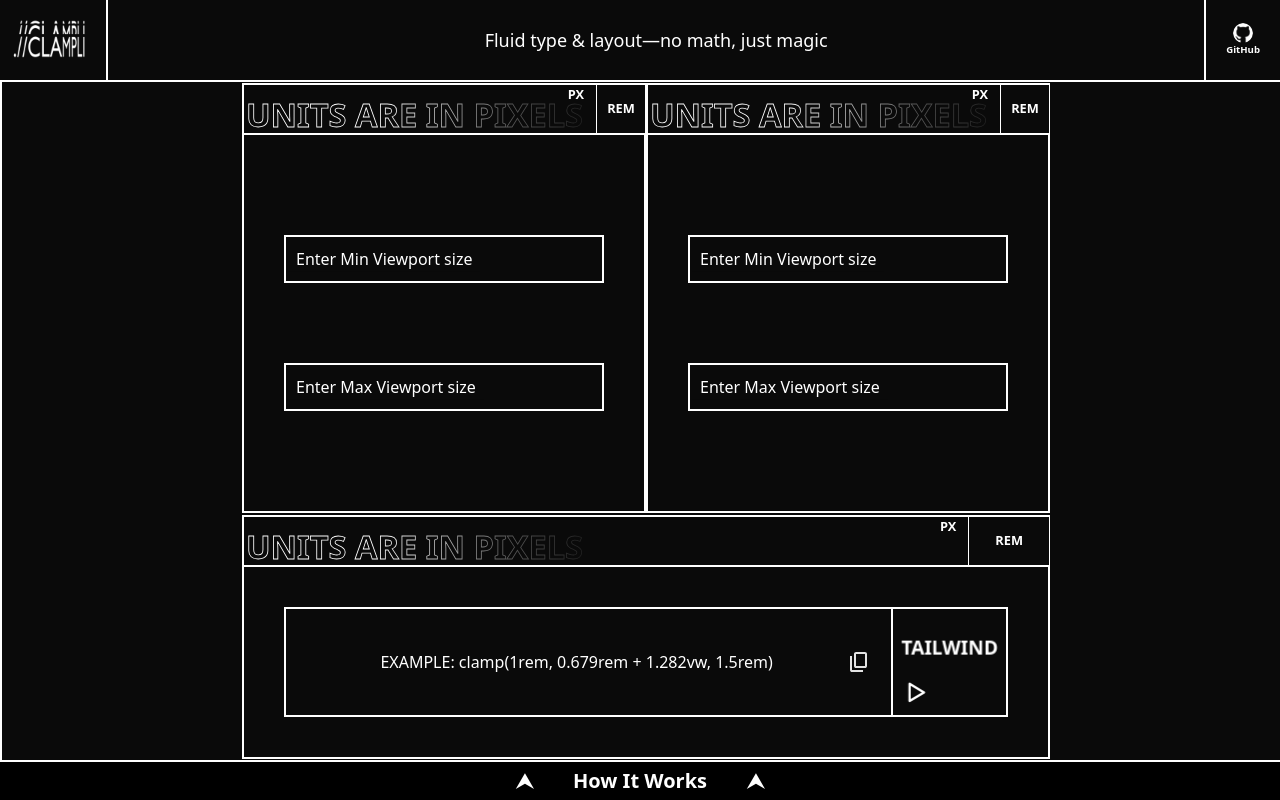
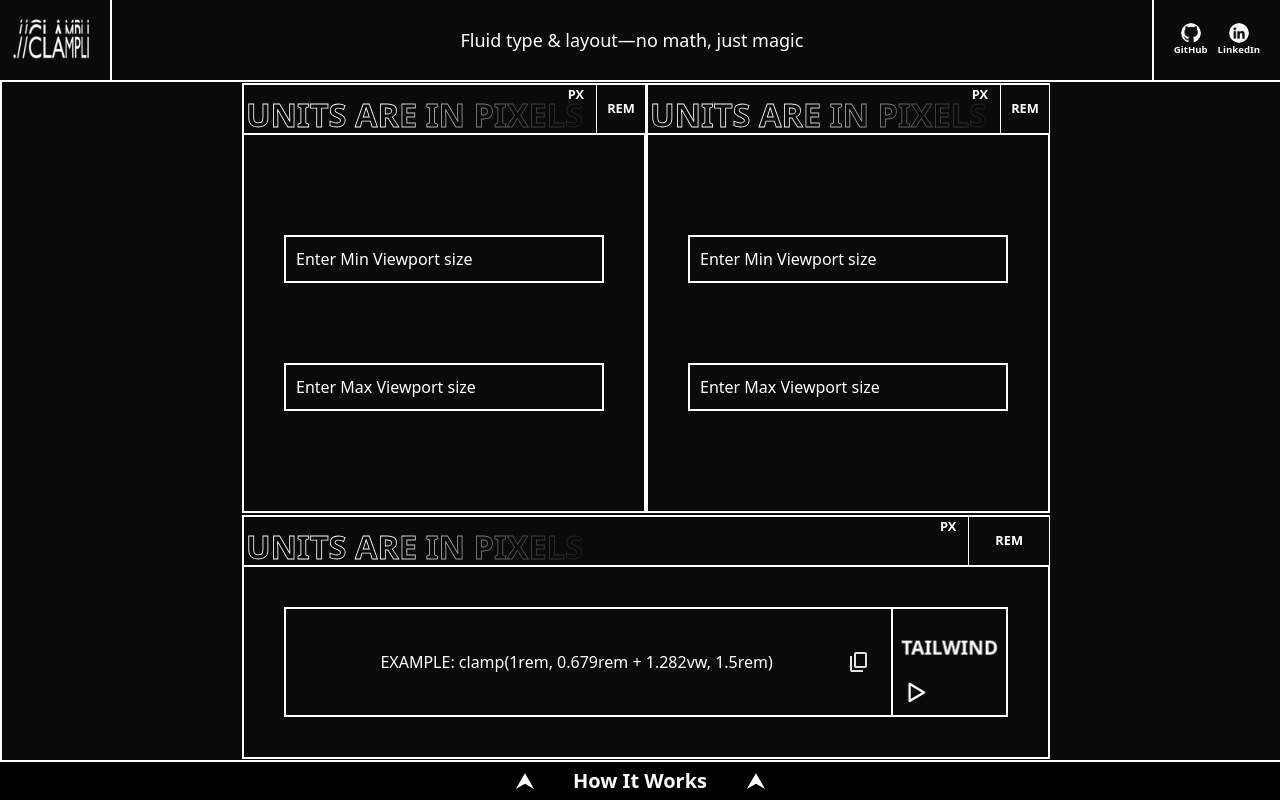
Before and after one commit to auilk/clampli, a React (Vite) app: page / in a window 1280 px wide. Built offline with nearby package versions, Linux system fonts and the light colour scheme.

Commit message:
Insert LinkedIn social link into NavBar

```diff
--- a/src/App.jsx
+++ b/src/App.jsx
@@ -1,6 +1,7 @@
 import { NavBar } from "./components/NavBar";
 import NavLink from "./components/NavLink";
 import GitIcon from "./assets/icons/github-icon.png";
+import LinkedinIcon from "./assets/icons/linkedin-icon.png";
 import ClampliLogo from "./assets/logos/clampli-logo.png";
 import DottedBG from "./components/DottedBG";
 import Form from "./components/Form";
@@ -21,6 +22,14 @@ function App()
             icon={GitIcon}
           ></NavLink>
 
+          <NavLink
+            position="right"
+            link="https://github.com/auilk"
+            text="LinkedIn"
+            fontSize={0.6}
+            icon={LinkedinIcon}
+          ></NavLink>
+
           <p
             className="text-lg text-white"
             position="center"
@@ -29,7 +38,7 @@ function App()
           </p>
 
           <div
-            className="w-15 mr-1.5 h-10 scale-160 bg-cover bg-center bg-no-repeat"
+            className="min-w-16 mr-1.5 h-10 scale-160 bg-cover bg-center bg-no-repeat"
             position="left"
             style={{
               backgroundImage: `url(${ClampliLogo})`,
@@ -45,12 +54,18 @@ function App()
 
         <div className="flex flex-col justify-around h-full px-60 flex-[90%]">
           <div className="flex justify-between">
-            <Form></Form>
+            <Form
+              label01="Min Font Size"
+              label02="Max Font Size"
+            ></Form>
 
-            <Form></Form>
+            <Form
+              label01="Min Viewport Size"
+              label02="Max Viewport Size"
+            ></Form>
           </div>
 
-          <ClampResult></ClampResult>
+          <ClampResult fontSize={1.4}></ClampResult>
         </div>
 
         <div className="w-full h-full flex-[5%] border-l-2 border-white">
```
Also changed, not shown: src/assets/icons/linkedin-icon.png (added).
